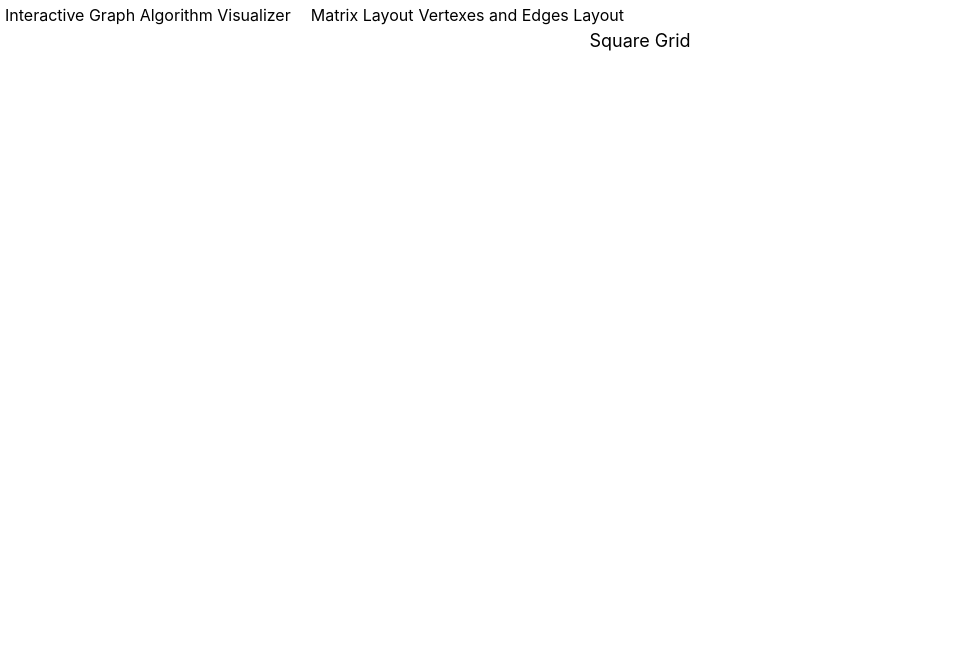
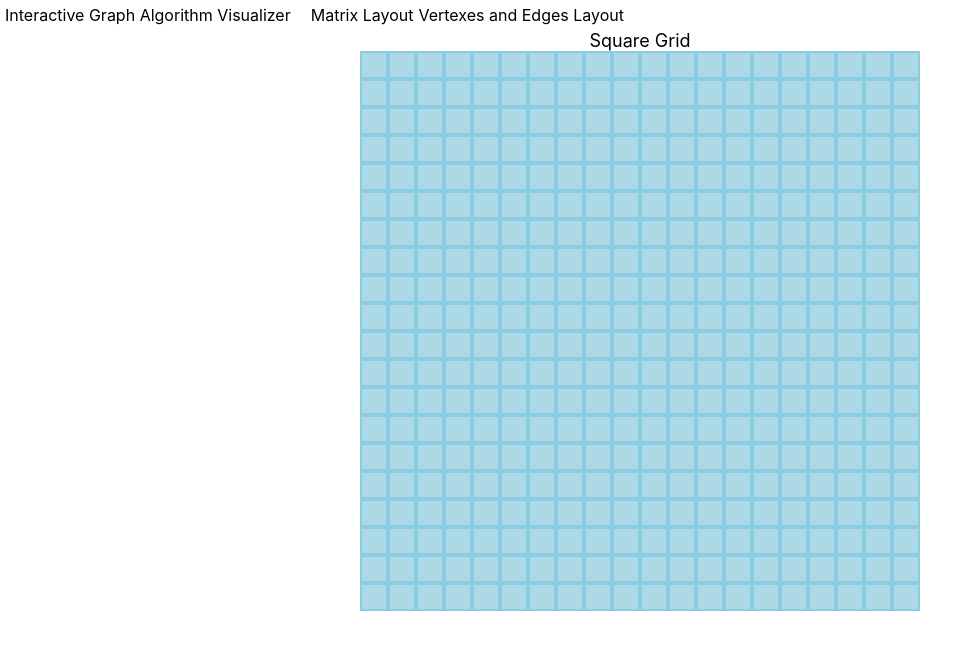
Before and after one commit to DanielJDupont/graph-algos, a Next.js app: page / in a window 1280 px wide. Shown: the top 650 px of the page, without its empty margins (0-977 px from the left). Built offline with nearby package versions, Linux system fonts and the light colour scheme.

Commit message:
matrix basic appearnce

```diff
--- a/components/matrix/index.hooks.ts
+++ b/components/matrix/index.hooks.ts
@@ -1,33 +1,27 @@
-import { useState, useEffect } from 'react';
+import { useState, useCallback, useEffect } from 'react';
 
-const getWindowDimensions = () => {
-  // Check to ensure that code is being run client side and not server side. Window is undefined server side.
-  if (typeof window === 'undefined')
-    return {
-      width: 0,
-      height: 0,
-    };
+export const useMediaQuery = (width) => {
+  const [targetReached, setTargetReached] = useState(false);
 
-  const { innerWidth: width, innerHeight: height } = window;
-  return {
-    width,
-    height,
-  };
-};
-
-export const useWindowDimensions = () => {
-  const [windowDimensions, setWindowDimensions] = useState(
-    getWindowDimensions()
-  );
+  const updateTarget = useCallback((e) => {
+    if (e.matches) {
+      setTargetReached(true);
+    } else {
+      setTargetReached(false);
+    }
+  }, []);
 
   useEffect(() => {
-    function handleResize() {
-      setWindowDimensions(getWindowDimensions());
+    const media = window.matchMedia(`(max-width: ${width}px)`);
+    media.addListener(updateTarget);
+
+    // Check on mount (callback is not called until a change occurs)
+    if (media.matches) {
+      setTargetReached(true);
     }
 
-    window.addEventListener('resize', handleResize);
-    return () => window.removeEventListener('resize', handleResize);
+    return () => media.removeListener(updateTarget);
   }, []);
 
-  return windowDimensions;
+  return targetReached;
 };
--- a/components/matrix/index.module.scss
+++ b/components/matrix/index.module.scss
@@ -11,7 +11,12 @@
     display: flex;
 
     .square {
-      padding: 20px;
+      display: flex;
+      justify-content: center;
+      height: 28px;
+      width: 28px;
+      background-color: lightblue;
+      border: 2px rgb(138, 204, 226) solid;
     }
   }
 }
--- a/components/matrix/index.tsx
+++ b/components/matrix/index.tsx
@@ -1,25 +1,26 @@
-import { useWindowDimensions } from './index.hooks';
+import { useEffect } from 'react';
+import { useMediaQuery } from './index.hooks';
 
 import styles from './index.module.scss';
 
 export const Matrix = () => {
-  const { width, height } = useWindowDimensions();
+  // Use a grid that fits on most phones if the width of the screen is small, otherwise use a larger matrix.
+  const isScreenSmall = useMediaQuery(900);
+  const matrix = isScreenSmall
+    ? [...Array(10).map(() => [...Array(6)])]
+    : [...Array(20).map(() => [...Array(20)])];
 
-  const numberOfRows = Math.floor(height / 30);
-  const numberOfColumns = Math.floor(width / 30);
-
-  const matrix = Array(numberOfRows).map(() => [...Array(numberOfColumns)]);
+  console.log(matrix);
 
   return (
     <div className={styles.matrixContainer}>
       <div className={styles.matrixTitle}>Square Grid</div>
-
       {/* A grid that holds all of the squares. */}
       <div className={styles.squareContainer}>
         {matrix.map((row) => (
           <div className={styles.row}>
             {matrix.map((column) => (
-              <div className={styles.square}>Square</div>
+              <div className={styles.square} />
             ))}
           </div>
         ))}
```
